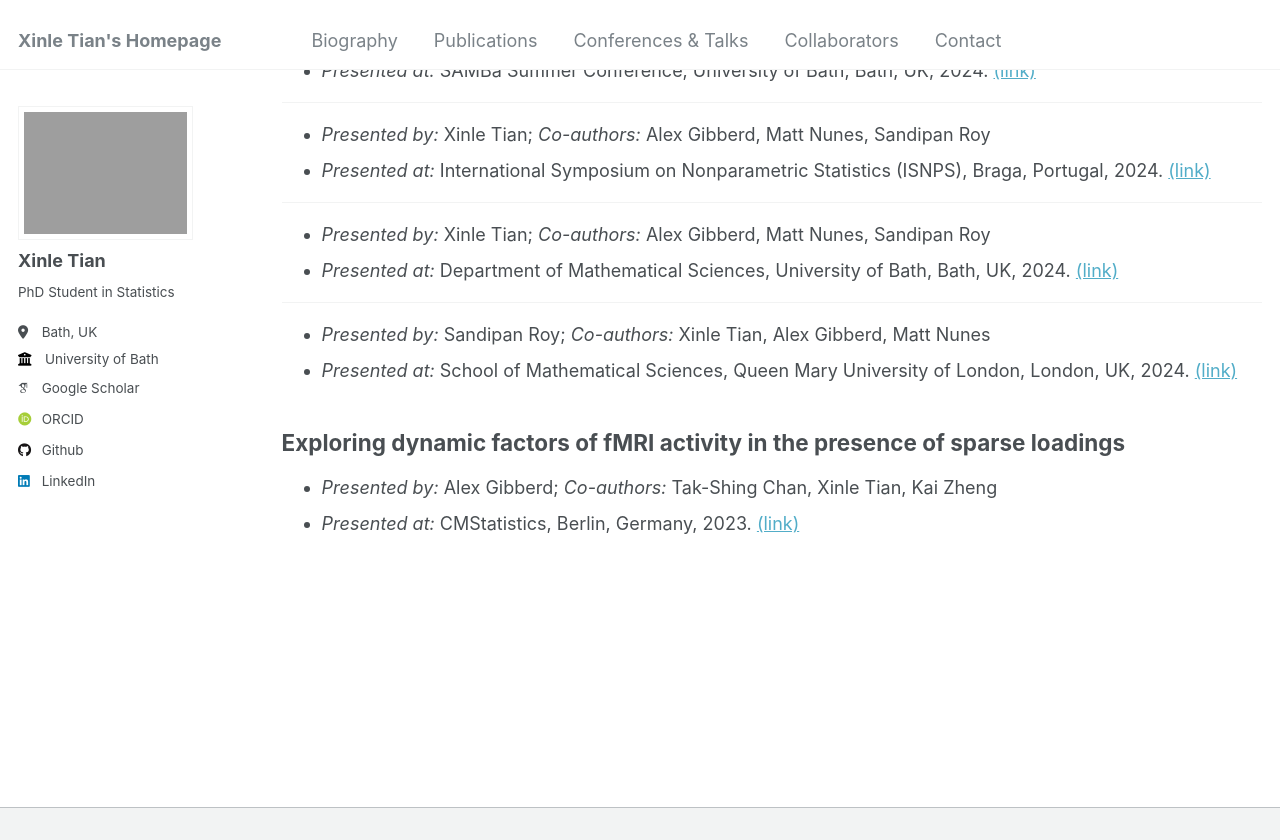
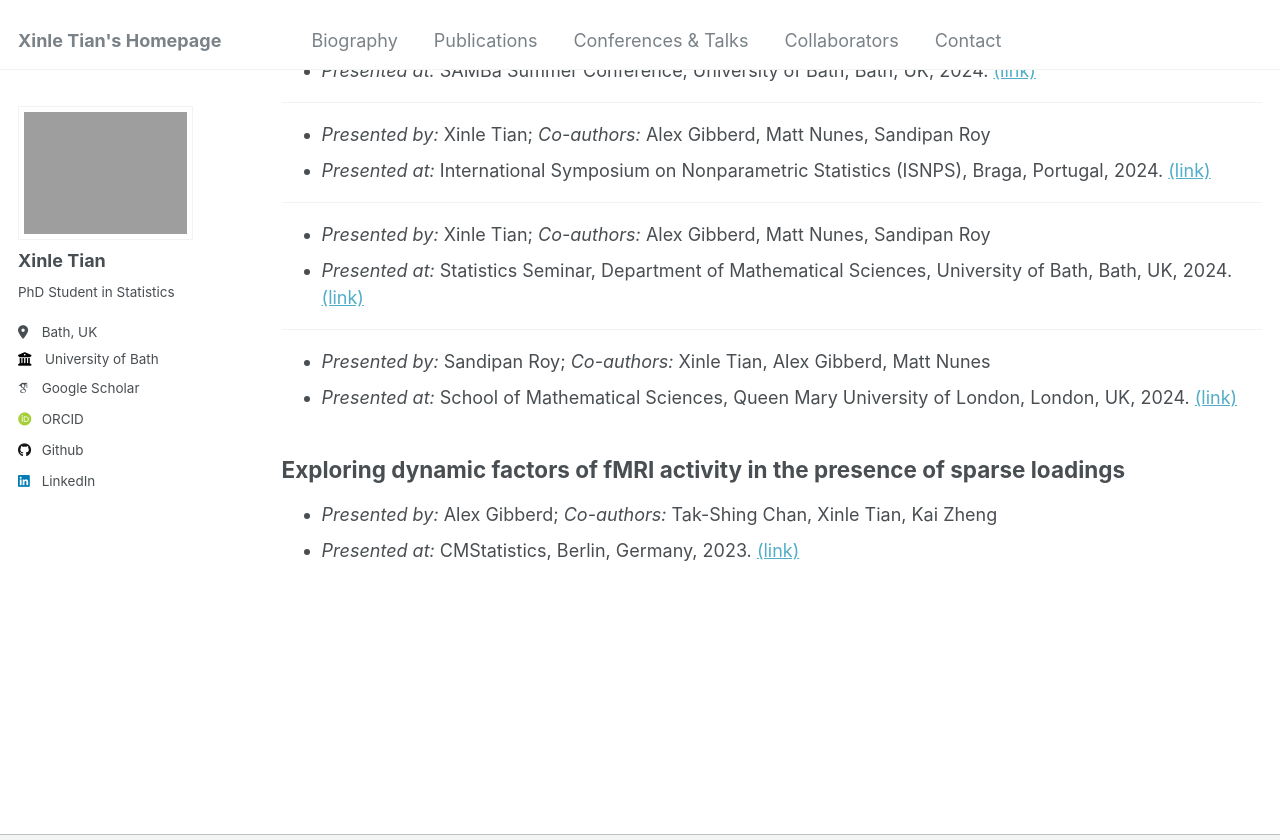
Before and after one commit to xinlet/xinlet.github.io, a Jekyll site: the page built from _pages/talks.md, in a window 1280 px wide and 900 px high, scrolled down 475 px, cut to the strip 0-840 px from the top of the window. Built offline with Jekyll 4.4.1, drawn with Linux system fonts in a browser that asks for light colours; some web fonts are replaced.

Commit message:
Update talks.md

```diff
--- a/_pages/talks.md
+++ b/_pages/talks.md
@@ -35,7 +35,7 @@ author_profile: true
 ----
 
 * *Presented by:* Xinle Tian; *Co-authors:* Alex Gibberd, Matt Nunes, Sandipan Roy
-* *Presented at:* Department of Mathematical Sciences, University of Bath, Bath, UK, 2024. [(link)](https://people.bath.ac.uk/cr777/seminar.html)
+* *Presented at:* Statistics Seminar, Department of Mathematical Sciences, University of Bath, Bath, UK, 2024. [(link)](https://people.bath.ac.uk/cr777/seminar.html)
 
 ----
 
```
